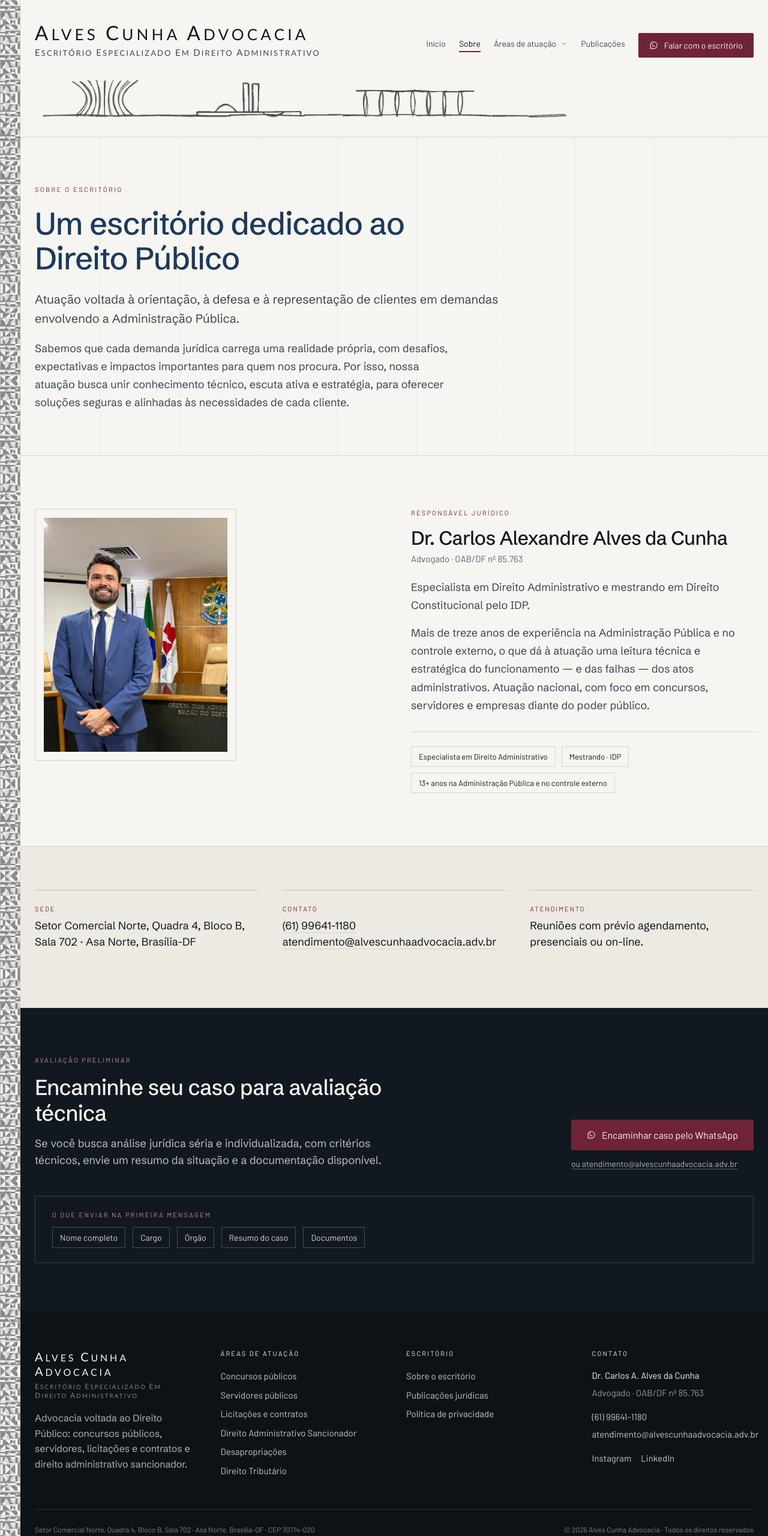
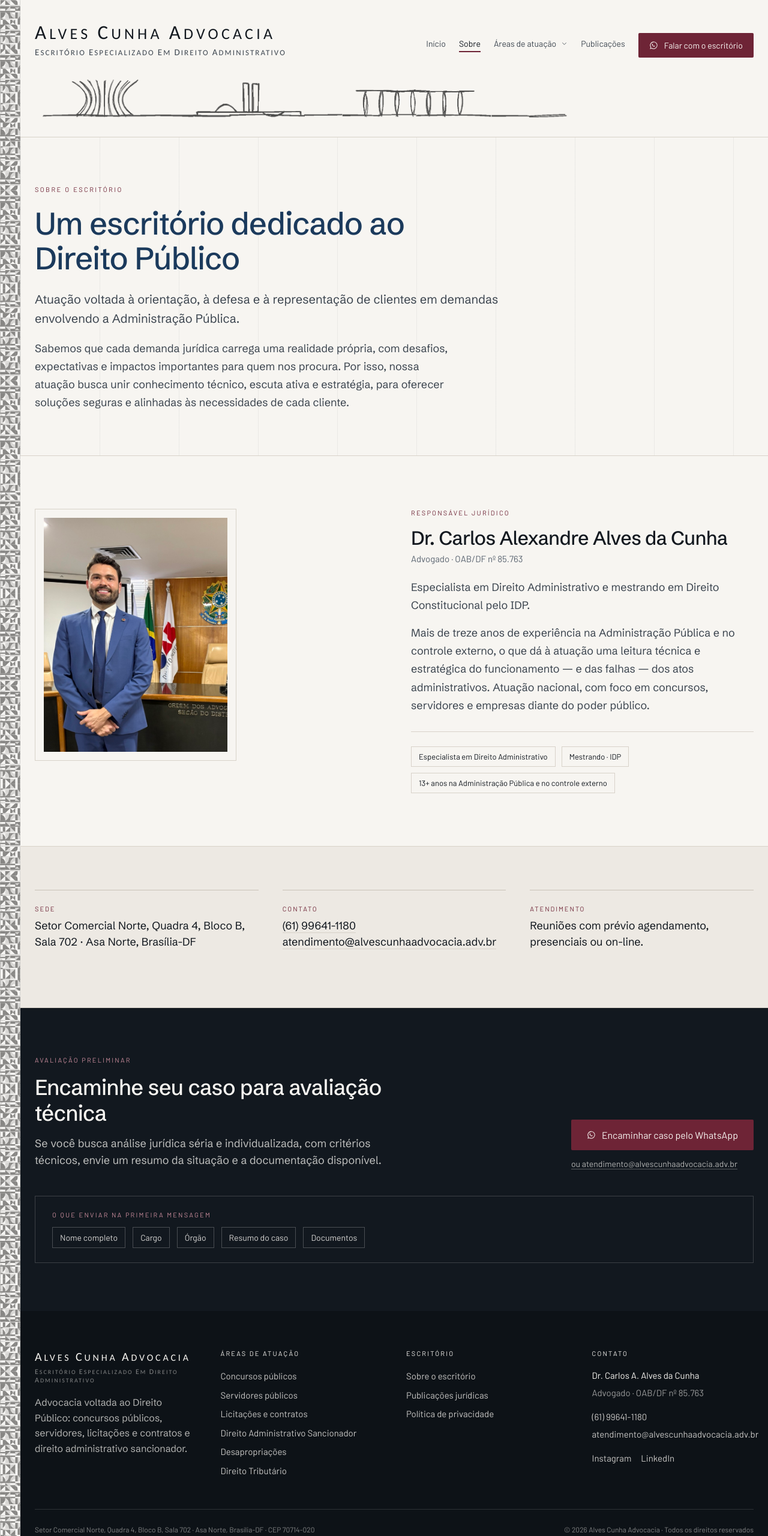
Before and after one commit to Alvesccunha/alvesccunha.github.io, a plain HTML site: page sobre/index.html in a window 1280 px wide. Shown: the top 2560 px of the page at 60% size. Drawn offline with Linux system fonts and the light colour scheme.

Commit message:
Padroniza a fonte do logo e adiciona dados estruturados
- Logo: Carlito passa a ser a primeira fonte (antes Calibri, que varia
  conforme o computador do visitante)
- JSON-LD Attorney em /sobre
- JSON-LD Article nos 6 artigos, com data de publicação e autor

Imagens, paleta, tipografia do restante, rastreamento e noindex inalterados.

Co-Authored-By: Claude Fable 5.2 <noreply@anthropic.com>
Claude-Session: https://claude.ai/code/session_01YMVWEa3dCLw6gViwP9kRPn

```diff
--- a/sobre/index.html
+++ b/sobre/index.html
@@ -20,6 +20,7 @@
   a:hover { color: #4E1926; }
   img { max-width: 100%; }
 </style>
+<script type="application/ld+json">{"@context":"https://schema.org","@type":"Attorney","name":"Carlos Alexandre Alves da Cunha","jobTitle":"Advogado","identifier":"OAB/DF 85.763","url":"https://alvescunhaadvocacia.adv.br/sobre/","image":"https://alvescunhaadvocacia.adv.br/assets/carlos-alexandre-alves-da-cunha.jpeg","knowsAbout":["Direito Administrativo","Concursos públicos","Servidores públicos","Licitações e contratos administrativos","Direito Administrativo Sancionador"],"worksFor":{"@type":"LegalService","name":"Alves Cunha Advocacia","url":"https://alvescunhaadvocacia.adv.br/"},"telephone":"+5561996411180","email":"atendimento@alvescunhaadvocacia.adv.br","address":{"@type":"PostalAddress","streetAddress":"Setor Comercial Norte, Quadra 4, Bloco B, Sala 702","addressLocality":"Brasília","addressRegion":"DF","postalCode":"70714-020","addressCountry":"BR"},"areaServed":"BR"}</script>
 <script>window.dataLayer=window.dataLayer||[];function gtag(){dataLayer.push(arguments);}gtag('js',new Date());gtag('config','AW-17938110769');</script>
 <script async src="https://www.googletagmanager.com/gtag/js?id=AW-17938110769"></script>
 <script>(function(w,d,s,l,i){w[l]=w[l]||[];w[l].push({'gtm.start':new Date().getTime(),event:'gtm.js'});var f=d.getElementsByTagName(s)[0],j=d.createElement(s),dl=l!='dataLayer'?'&l='+l:'';j.async=true;j.src='https://www.googletagmanager.com/gtm.js?id='+i+dl;f.parentNode.insertBefore(j,f);})(window,document,'script','dataLayer','GTM-TV42VGNP');</script>
@@ -33,8 +34,8 @@
   <div style="max-width:1240px; margin:0 auto; padding:36px 24px 22px; display:flex; flex-wrap:wrap; gap:24px 40px; align-items:flex-end; justify-content:space-between;">
     <div>
       <a href="../" style="text-decoration:none;">
-        <div style="font-family:Calibri, Carlito, sans-serif; font-size:26px; letter-spacing:.2em; color:#12181F; line-height:1.1;"><span style="font-size:33px;">A</span>LVES <span style="font-size:33px;">C</span>UNHA <span style="font-size:33px;">A</span>DVOCACIA</div>
-        <div style="margin-top:6px; font-family:Calibri, Carlito, sans-serif; font-size:13px; letter-spacing:.16em; color:#3D4650;"><span style="font-size:15px;">E</span>SCRITÓRIO <span style="font-size:15px;">E</span>SPECIALIZADO <span style="font-size:15px;">E</span>M <span style="font-size:15px;">D</span>IREITO <span style="font-size:15px;">A</span>DMINISTRATIVO</div>
+        <div style="font-family:Carlito, Calibri, sans-serif; font-size:26px; letter-spacing:.2em; color:#12181F; line-height:1.1;"><span style="font-size:33px;">A</span>LVES <span style="font-size:33px;">C</span>UNHA <span style="font-size:33px;">A</span>DVOCACIA</div>
+        <div style="margin-top:6px; font-family:Carlito, Calibri, sans-serif; font-size:13px; letter-spacing:.16em; color:#3D4650;"><span style="font-size:15px;">E</span>SCRITÓRIO <span style="font-size:15px;">E</span>SPECIALIZADO <span style="font-size:15px;">E</span>M <span style="font-size:15px;">D</span>IREITO <span style="font-size:15px;">A</span>DMINISTRATIVO</div>
       </a>
     </div>
     <nav style="display:flex; flex-wrap:wrap; gap:22px; align-items:center; justify-content:flex-end; margin-left:auto; font-family:'Barlow',sans-serif; font-size:14px;">
@@ -130,8 +131,8 @@
 <footer style="background:#0D1217; color:rgba(247,245,241,.8); padding:64px 24px 0;">
   <div style="max-width:1240px; margin:0 auto; display:grid; grid-template-columns:repeat(auto-fit,minmax(min(100%,200px),1fr)); gap:40px; padding-bottom:48px; border-bottom:1px solid rgba(247,245,241,.14);">
     <div>
-      <div style="font-family:Calibri, Carlito, sans-serif; font-size:16px; letter-spacing:.24em; color:#F7F5F1;"><span style="font-size:20px;">A</span>LVES <span style="font-size:20px;">C</span>UNHA <span style="font-size:20px;">A</span>DVOCACIA</div>
-      <div style="font-family:Calibri, Carlito, sans-serif; font-size:10px; letter-spacing:.2em; color:rgba(247,245,241,.5); margin:6px 0 18px;"><span style="font-size:12px;">E</span>SCRITÓRIO <span style="font-size:12px;">E</span>SPECIALIZADO <span style="font-size:12px;">E</span>M <span style="font-size:12px;">D</span>IREITO <span style="font-size:12px;">A</span>DMINISTRATIVO</div>
+      <div style="font-family:Carlito, Calibri, sans-serif; font-size:16px; letter-spacing:.24em; color:#F7F5F1;"><span style="font-size:20px;">A</span>LVES <span style="font-size:20px;">C</span>UNHA <span style="font-size:20px;">A</span>DVOCACIA</div>
+      <div style="font-family:Carlito, Calibri, sans-serif; font-size:10px; letter-spacing:.2em; color:rgba(247,245,241,.5); margin:6px 0 18px;"><span style="font-size:12px;">E</span>SCRITÓRIO <span style="font-size:12px;">E</span>SPECIALIZADO <span style="font-size:12px;">E</span>M <span style="font-size:12px;">D</span>IREITO <span style="font-size:12px;">A</span>DMINISTRATIVO</div>
       <p style="margin:0; font-size:16px; line-height:1.6; color:rgba(247,245,241,.7); max-width:34ch;">Advocacia voltada ao Direito Público: concursos públicos, servidores, licitações e contratos e direito administrativo sancionador.</p>
     </div>
     <div>
```
Also changed, not shown: 404.html (+4 -4 lines), 4775-2/index.html (+5 -4 lines), advogado-concurso-publico/index.html (+4 -4 lines), advogado-servidor-publico/index.html (+4 -4 lines), aposentadoria-antes-da-ec-103-2019-e-o-rompimento-automatico-do-vinculo-limites-constitucionais-e-direito-a-reintegracao/index.html (+5 -4 lines), aprovado-dentro-das-vagas-tem-direito-a-nomeacao-entenda-quando-cabe-acao-judicial/index.html (+5 -4 lines), atraso-progressao-servidor-direito-retroativo/index.html (+5 -4 lines), desapropriacoes/index.html (+4 -4 lines), direito-tributario/index.html (+4 -4 lines), index.html (+4 -4 lines), inicio/publicacoes-juridicas/index.html (+1 -1 lines), licenca-servidor-curso-formacao-outros-entes/index.html (+5 -4 lines), licitacoes-e-contratos/index.html (+4 -4 lines), politica-de-privacidade-de-dados/index.html (+4 -4 lines), 3 more files.
